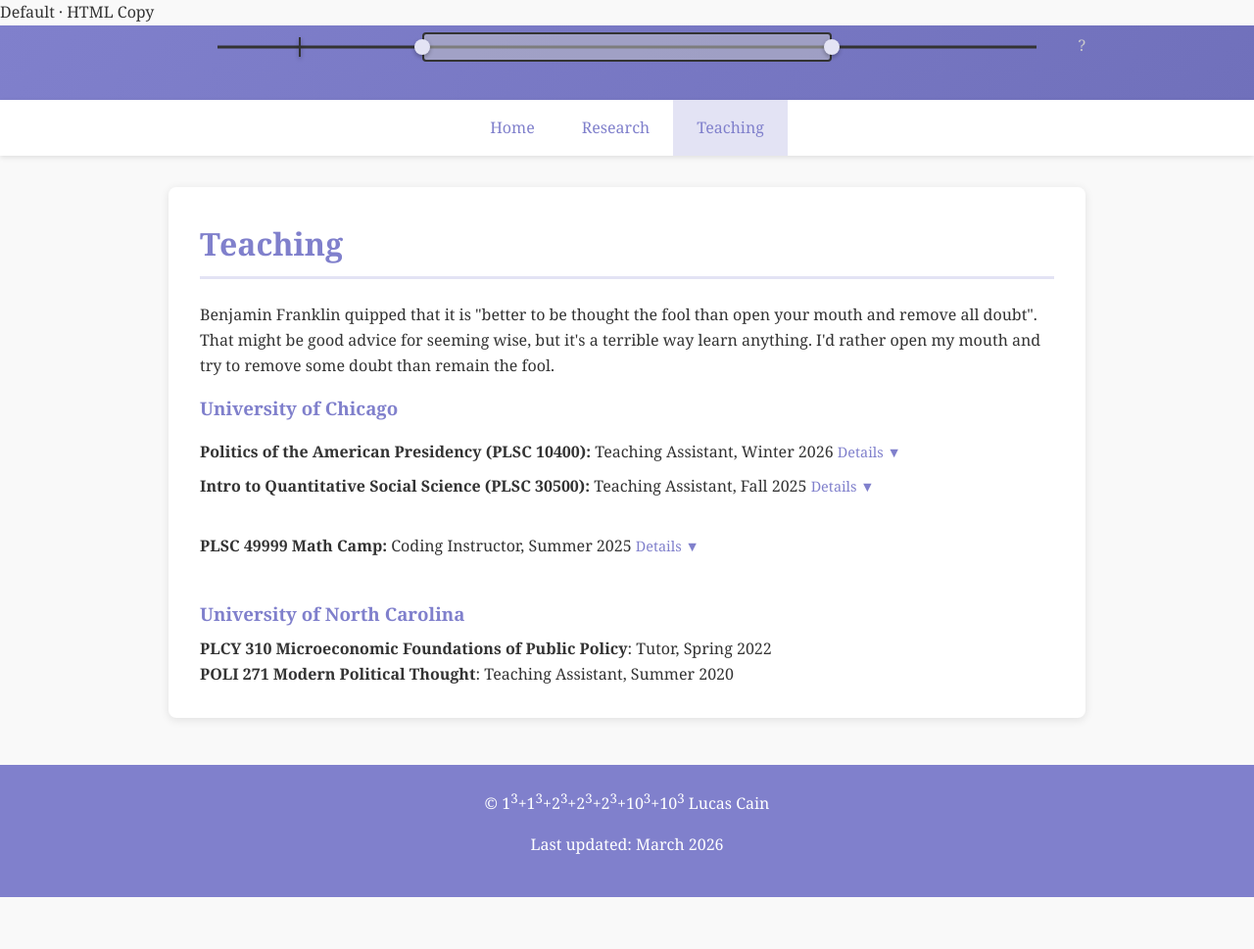
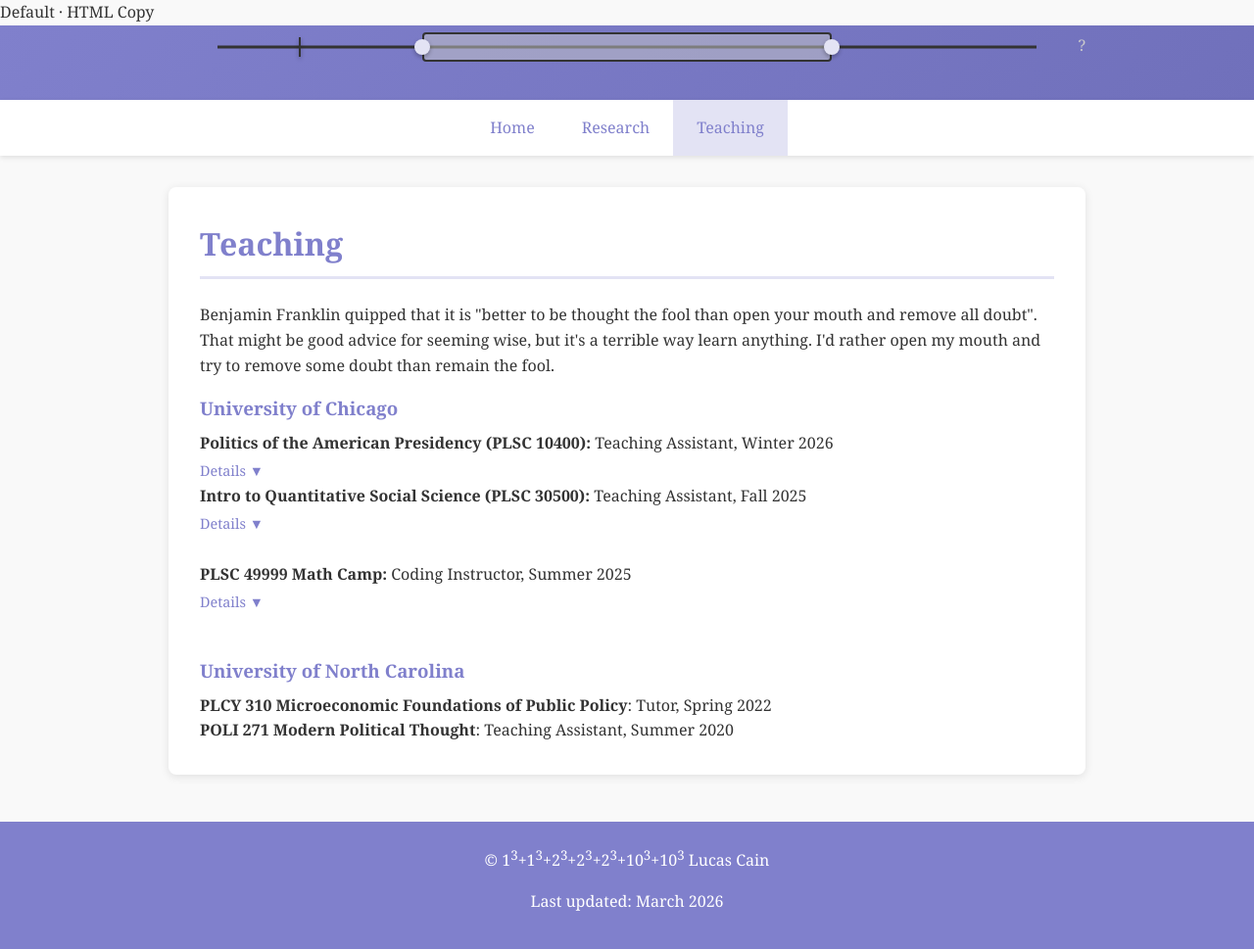
Before and after one commit to L-Cain/L-Cain.github.io, a Jekyll site: the page built from teaching.md, in a window 1280 px wide and 973 px high. Shown: the top 969 px of the window at 98% size. Built offline with Jekyll 4.4.1, drawn with Linux system fonts in a browser that asks for light colours; our own code applies the rules of GitHub Pages for plain Markdown files.

Commit message:
Update teaching.md

```diff
--- a/teaching.md
+++ b/teaching.md
@@ -3,8 +3,8 @@
   <p>Benjamin Franklin quipped that it is "better to be thought the fool than open your mouth and remove all doubt". That might be good advice for seeming wise, but it's a terrible way learn anything. I'd rather open my mouth and try to remove some doubt than remain the fool. </p>
   <h3>University of Chicago</h3>
   <ul>
-      <strong>Politics of the American Presidency (PLSC 10400): </strong> Teaching Assistant, Winter 2026
-      <button onclick="var a=this.nextElementSibling;a.style.display=a.style.display==='block'?'none':'block';this.textContent=this.textContent==='Details ▼'?'Details ▲':'Details ▼';" style="margin-top:0.5rem;background:none;border:none;color:#8080cc;padding:0.25rem 0;cursor:pointer;font-family:inherit;font-size:0.9rem;">Details ▼</button>
+      <strong>Politics of the American Presidency (PLSC 10400): </strong> Teaching Assistant, Winter 2026 <br>
+      <button onclick="var a=this.nextElementSibling;a.style.display=a.style.display==='block'?'none':'block';this.textContent=this.textContent==='Details ▼'?'Details ▲':'Details ▼';" style="margin-top:0.1rem;background:none;border:none;color:#8080cc;padding:0.25rem 0;cursor:pointer;font-family:inherit;font-size:0.9rem;">Details ▼</button>
     <div style="display:none;margin-top:0.75rem;padding:1rem;background:#f0f0f8;border-left:3px solid #8080cc;border-radius:0 4px 4px 0;">
       <p><strong>Level: </strong>  Undergraduate </p>
       <p><strong>Instructor: </strong>  Jon Rogowski </p>
@@ -15,8 +15,8 @@
 
 
   <ul>
-      <strong> Intro to Quantitative Social Science (PLSC 30500): </strong>  Teaching Assistant, Fall 2025
-      <button onclick="var a=this.nextElementSibling;a.style.display=a.style.display==='block'?'none':'block';this.textContent=this.textContent==='Details ▼'?'Details ▲':'Details ▼';" style="margin-top:0.5rem;background:none;border:none;color:#8080cc;padding:0.25rem 0;cursor:pointer;font-family:inherit;font-size:0.9rem;">Details ▼</button>
+      <strong> Intro to Quantitative Social Science (PLSC 30500): </strong>  Teaching Assistant, Fall 2025 <br>
+      <button onclick="var a=this.nextElementSibling;a.style.display=a.style.display==='block'?'none':'block';this.textContent=this.textContent==='Details ▼'?'Details ▲':'Details ▼';" style="margin-top:0.1rem;background:none;border:none;color:#8080cc;padding:0.25rem 0;cursor:pointer;font-family:inherit;font-size:0.9rem;">Details ▼</button>
     <div style="display:none;margin-top:0.75rem;padding:1rem;background:#f0f0f8;border-left:3px solid #8080cc;border-radius:0 4px 4px 0;">
       <p><strong>Level: </strong>  PhD </p>
       <p><strong>Instructor: </strong>  Isaac Melhaff </p>
@@ -28,8 +28,8 @@
   <br>
 
   <ul>
-      <strong>PLSC 49999 Math Camp: </strong> Coding Instructor, Summer 2025
-      <button onclick="var a=this.nextElementSibling;a.style.display=a.style.display==='block'?'none':'block';this.textContent=this.textContent==='Details ▼'?'Details ▲':'Details ▼';" style="margin-top:0.5rem;background:none;border:none;color:#8080cc;padding:0.25rem 0;cursor:pointer;font-family:inherit;font-size:0.9rem;">Details ▼</button>
+      <strong>PLSC 49999 Math Camp: </strong> Coding Instructor, Summer 2025 <br>
+      <button onclick="var a=this.nextElementSibling;a.style.display=a.style.display==='block'?'none':'block';this.textContent=this.textContent==='Details ▼'?'Details ▲':'Details ▼';" style="margin-top:0.1rem;background:none;border:none;color:#8080cc;padding:0.25rem 0;cursor:pointer;font-family:inherit;font-size:0.9rem;">Details ▼</button>
     <div style="display:none;margin-top:0.75rem;padding:1rem;background:#f0f0f8;border-left:3px solid #8080cc;border-radius:0 4px 4px 0;">
       <p><strong>Level: </strong>  PhD </p>
       <p><strong>Description: </strong> This is the preparatory math and coding background for incoming PhD students intending to do empirical work in political science. I led the coding portion, focused on R. We went from total unfamiliarity to being prepared for graduate-level coursework in quantitative methods. Topics covered include objects and boolean logic, packages and functions, tidyverse and data manipulation, data visualization, compiling and LaTeX, loops, Monte Carlo simulation, expectation, variance, and covariance, central limit theorem, the law of large numbers, the basics of distributions. My students/friends are making great use of this foundation. </p>
```
